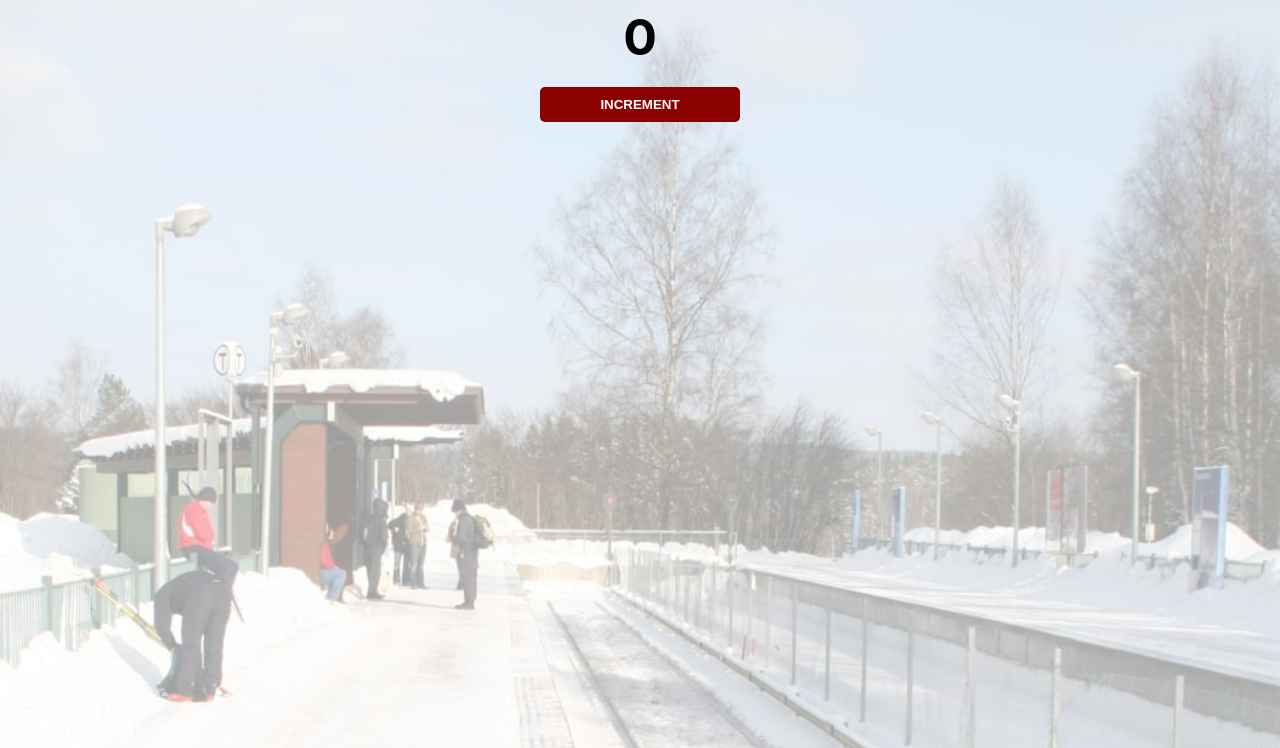
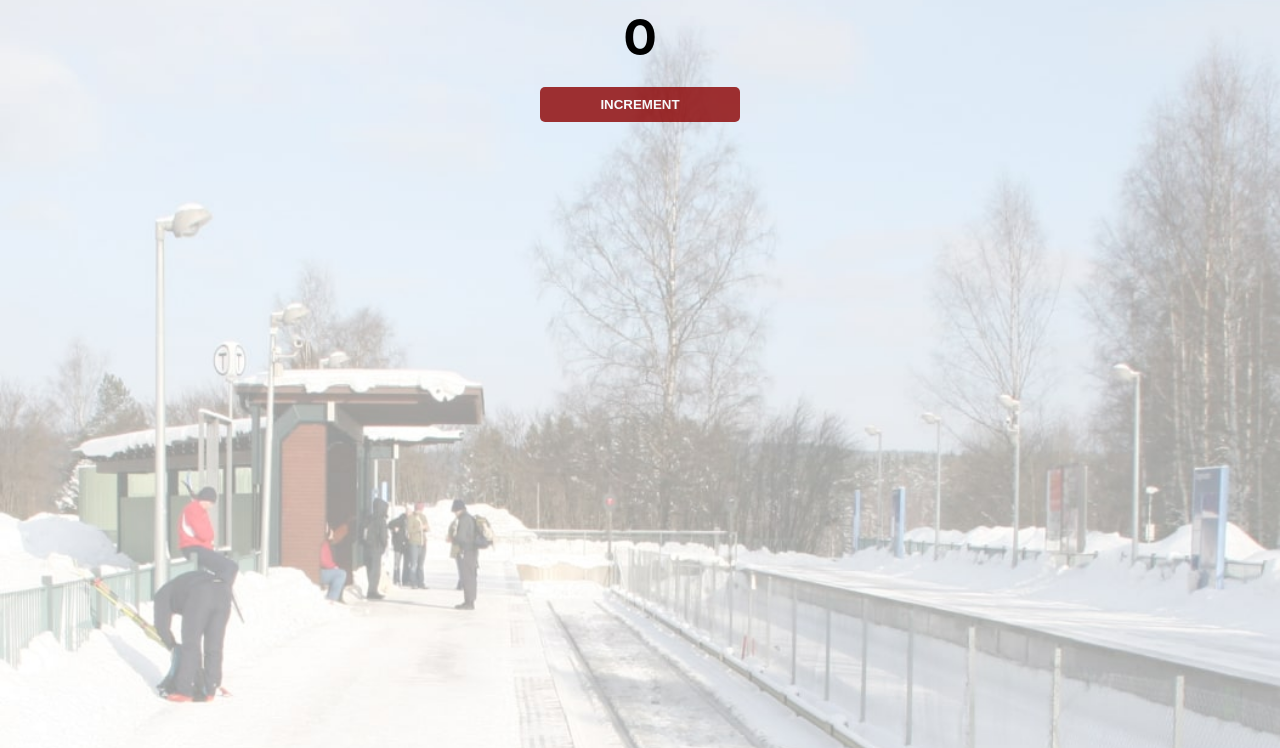
Before and after one commit to sobhy0101/learn-javascript-scrimba, a website built with Vite: page index.html in a window 1280 px wide. In both pictures the pointer is over the button "INCREMENT". Shown: the part 52-800 px from the top of the page. Built offline with nearby package versions, Linux system fonts and the light colour scheme.

Commit message:
Updated CSS button

```diff
--- a/index.css
+++ b/index.css
@@ -35,3 +35,8 @@ button {
 #save-btn {
     background: darkgreen;
 }
+
+/* Add a hover effect to the buttons */
+button:hover {
+    opacity: 0.8;
+}
```
Also changed, not shown: 1 other file.
